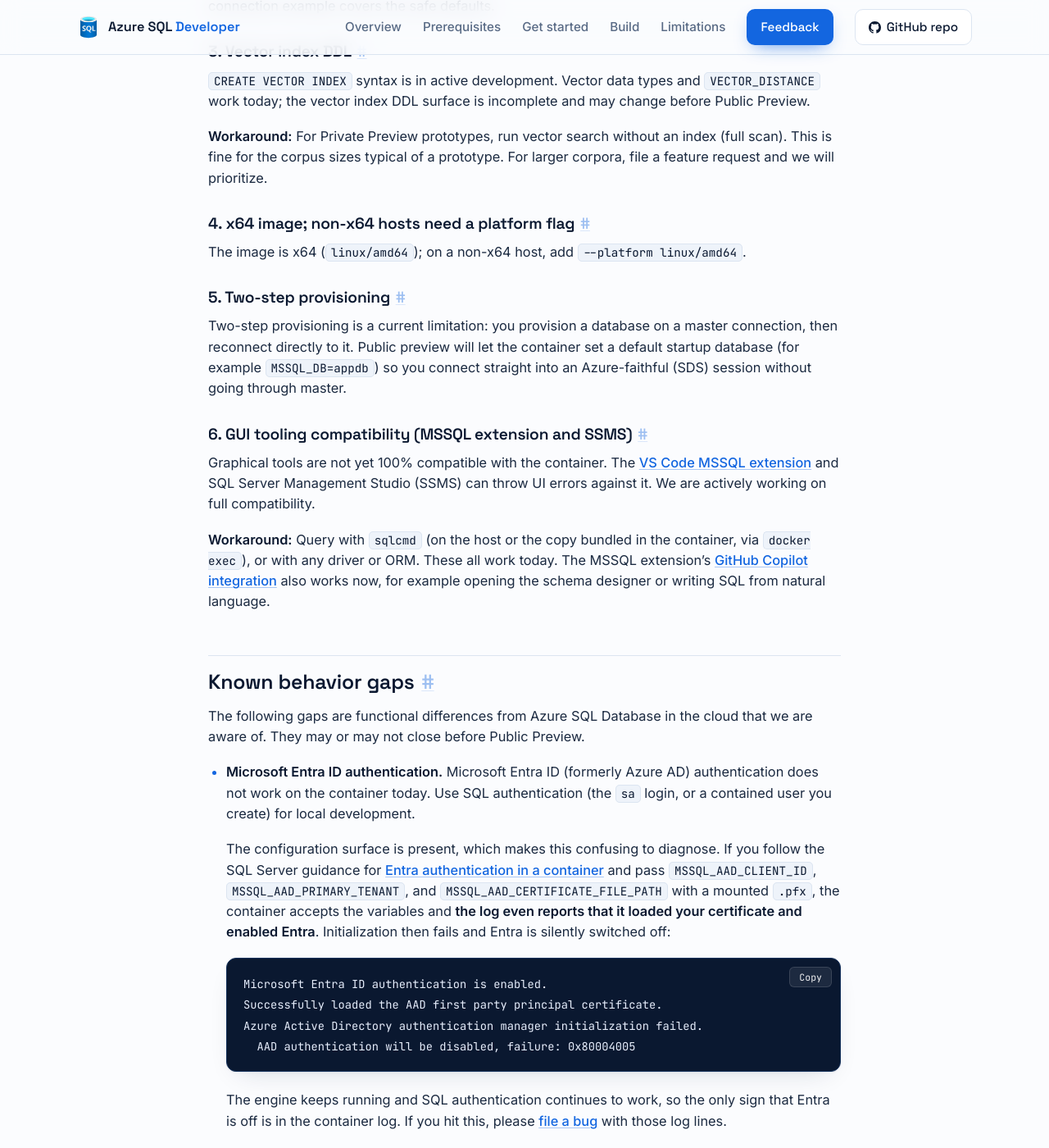
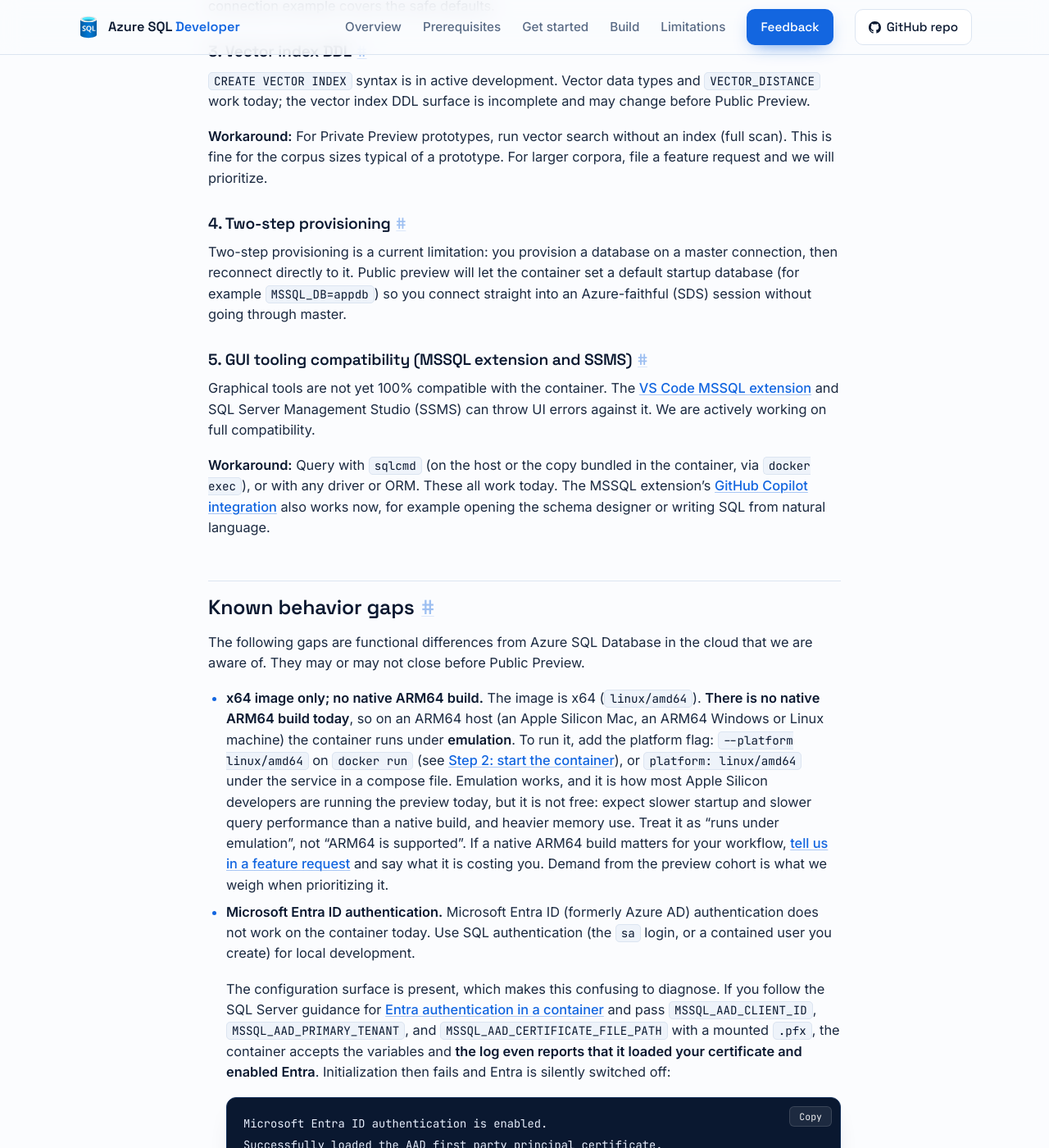
Before and after one commit to microsoft/azure-sql-database-container, a Jekyll site: the page built from docs/known-limitations.md, in a window 1280 px wide and 1400 px high, scrolled down 1689 px. Shown: the whole window at 82% size. Built offline with Jekyll 4.4.1, drawn with Linux system fonts in a browser that asks for light colours.

Commit message:
Document the ARM64 gap properly, and stop implying we are fixing it (#99)
A Private Preview participant on an M-chip Mac asked whether a native ARM64 build
is planned. The page technically covered this, but only as "the image is x64; on a
non-x64 host add --platform". That tells you the workaround and never answers the
question, which is why it got asked.

It now says the thing that was missing: there is no native ARM64 build, ARM64 hosts
run under emulation, emulation works but costs startup and query performance, and a
native build has no announced date. It links Step 2 for the flag and the feature
request form for demand.

Also moved it out of "Active issues we are fixing" into "Known behavior gaps". That
section is defined as "blockers we are working on now ... the fix is tracked", so
listing the missing ARM64 build there read as a commitment to ship one. "Known
behavior gaps" is defined as "may close, or may not, depending on Private Preview
feedback", which is both accurate and consistent with asking people to file a
feature request so demand can be counted.

Same correction in the faq skill and its limitations snapshot, including an
instruction not to promise a native build or a date.

```diff
--- a/docs/known-limitations.md
+++ b/docs/known-limitations.md
@@ -48,15 +48,11 @@
 
 **Workaround:** For Private Preview prototypes, run vector search without an index (full scan). This is fine for the corpus sizes typical of a prototype. For larger corpora, file a feature request and we will prioritize.
 
-### 4. x64 image; non-x64 hosts need a platform flag
-
-The image is x64 (`linux/amd64`); on a non-x64 host, add `--platform linux/amd64`.
-
-### 5. Two-step provisioning
+### 4. Two-step provisioning
 
 Two-step provisioning is a current limitation: you provision a database on a master connection, then reconnect directly to it. Public preview will let the container set a default startup database (for example `MSSQL_DB=appdb`) so you connect straight into an Azure-faithful (SDS) session without going through master.
 
-### 6. GUI tooling compatibility (MSSQL extension and SSMS)
+### 5. GUI tooling compatibility (MSSQL extension and SSMS)
 
 Graphical tools are not yet 100% compatible with the container. The [VS Code MSSQL extension](https://marketplace.visualstudio.com/items?itemName=ms-mssql.mssql) and SQL Server Management Studio (SSMS) can throw UI errors against it. We are actively working on full compatibility.
 
@@ -66,6 +62,7 @@
 
 The following gaps are functional differences from Azure SQL Database in the cloud that we are aware of. They may or may not close before Public Preview.
 
+- **x64 image only; no native ARM64 build.** The image is x64 (`linux/amd64`). **There is no native ARM64 build today**, so on an ARM64 host (an Apple Silicon Mac, an ARM64 Windows or Linux machine) the container runs under **emulation**. To run it, add the platform flag: `--platform linux/amd64` on `docker run` (see [Step 2: start the container](getting-started.md#step-2-start-the-container)), or `platform: linux/amd64` under the service in a compose file. Emulation works, and it is how most Apple Silicon developers are running the preview today, but it is not free: expect slower startup and slower query performance than a native build, and heavier memory use. Treat it as "runs under emulation", not "ARM64 is supported". If a native ARM64 build matters for your workflow, [tell us in a feature request](https://aka.ms/azuresql-developer-feature-request) and say what it is costing you. Demand from the preview cohort is what we weigh when prioritizing it.
 - **Microsoft Entra ID authentication.** Microsoft Entra ID (formerly Azure AD) authentication does not work on the container today. Use SQL authentication (the `sa` login, or a contained user you create) for local development.
 
   The configuration surface is present, which makes this confusing to diagnose. If you follow the SQL Server guidance for [Entra authentication in a container](https://learn.microsoft.com/sql/linux/security/authentication/container-kubernetes-microsoft-entra-deployment) and pass `MSSQL_AAD_CLIENT_ID`, `MSSQL_AAD_PRIMARY_TENANT`, and `MSSQL_AAD_CERTIFICATE_FILE_PATH` with a mounted `.pfx`, the container accepts the variables and **the log even reports that it loaded your certificate and enabled Entra**. Initialization then fails and Entra is silently switched off:
```
Also changed, not shown: skills/azuresql-db-faq/SKILL.md (+1 -1 lines), skills/azuresql-db-faq/references/limitations.md (+1 -1 lines).
